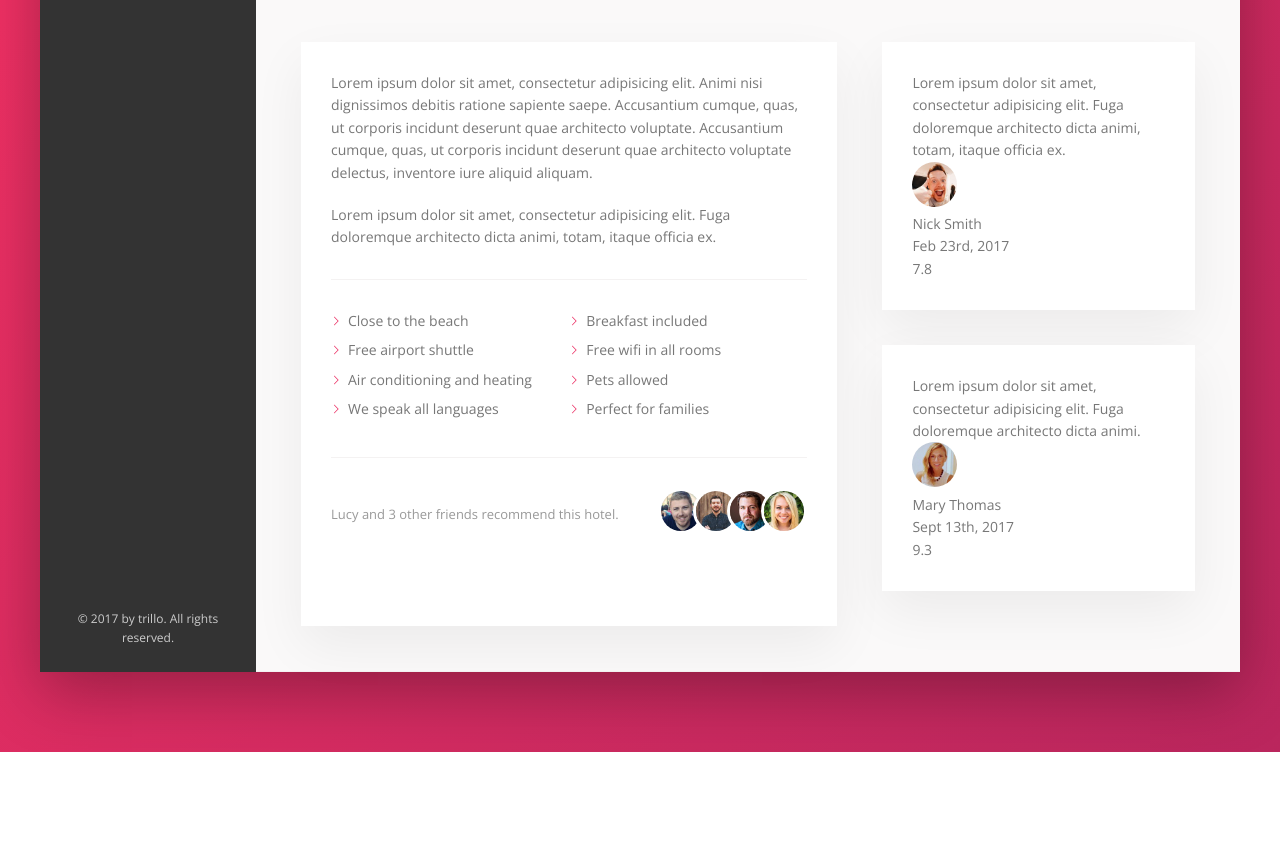
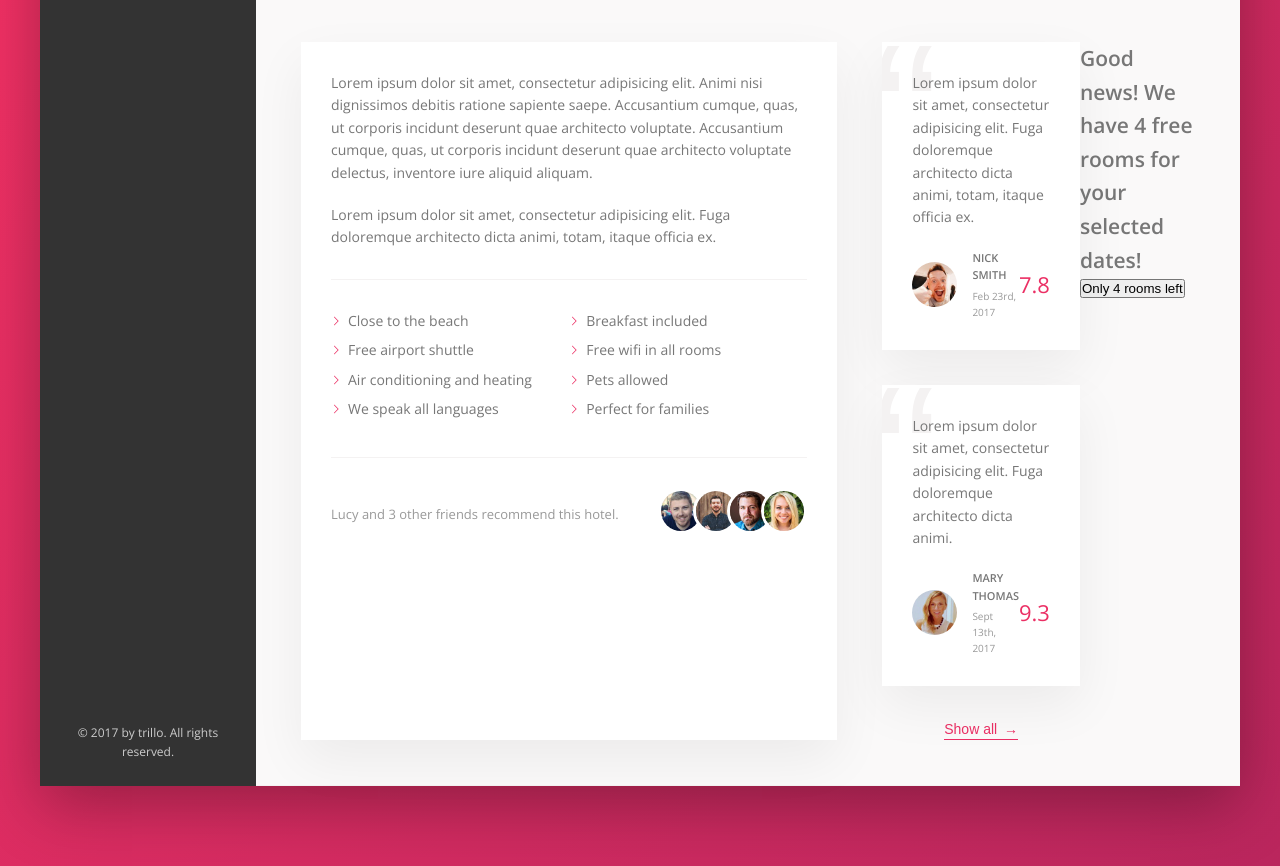
Before and after one commit to Panthari-Panthong/Learning-flexbox-Sass, a website: page index.html in a window 1280 px wide. Shown: the part 605-1471 px from the top of the page. Before the commit the page ends 1357 px from the top, so only its background shows below. Drawn offline with nearby package versions, Linux system fonts and the light colour scheme.

```diff
--- a/index.html
+++ b/index.html
@@ -197,7 +197,7 @@
                                     Lorem ipsum dolor sit amet, consectetur adipisicing elit. Fuga doloremque architecto dicta animi.
                                 </blockquote>
                                 <figcaption class="review__user">
-                                    <img src="img/user-2.jpg" alt="User 1" class="review__photo">
+                                    <img src="img/user-2.jpg" alt="User 2" class="review__photo">
                                     <div class="review__user-box">
                                         <p class="review__user-name">Mary Thomas</p>
                                         <p class="review__user-date">Sept 13th, 2017</p>
@@ -205,7 +205,18 @@
                                     <div class="review__rating">9.3</div>
                                 </figcaption>
                             </figure>
+
+                            <button class="btn-inline">Show all <span>&rarr;</span></button>
                             </div>
+
+                        <div class="cta">
+                            <h2 class="cta__book-now">
+                                Good news! We have 4 free rooms for your selected dates!
+                            </h2>
+                            <button class="btn">
+                                Only 4 rooms left
+                            </button>
+                        </div>
                     </div>
                 </main>
             </div>
--- a/sass/_components.scss
+++ b/sass/_components.scss
@@ -299,8 +299,17 @@
   cursor: pointer;
   transition: all .2s;
 
+  & span {
+    margin-left: 3px;
+    transition: margin-left .2s;
+  }
+
   &:hover {
     color: var(--color-grey-dark-1);
+
+    span {
+      margin-left: 8px;
+    }
   }
 
   &:focus {
@@ -412,35 +421,59 @@
   box-shadow: var(--shadow-light);
   padding: 3rem;
   margin-bottom: 3.5rem;
+  position: relative;
+  overflow: hidden;
 
 
   &__text {
-
+    margin-bottom: 2rem;
+    z-index: 10;
+    position: relative;
   }
 
   &__user {
-
+    display: flex;
+    align-items: center;
   }
 
   &__photo {
     height: 4.5rem;
     width: 4.5rem;
     border-radius: 50%;
+    margin-right: 1.5rem;
   }
 
   &__user-box {
-
+    margin-right: auto;
   }
 
   &__user-name {
-
+    font-size: 1.1rem;
+    font-weight: 600;
+    text-transform: uppercase;
+    margin-bottom: .4rem;
   }
 
   &__user-date {
-
+    font-size: 1rem;
+    color: var(--color-grey-dark-3);
   }
 
   &__rating {
+    color: var(--color-primary);
+    font-size: 2.2rem;
+    font-weight: 300;
+  }
 
+  &::before {
+    content: "\201C";
+    position: absolute;
+    top: -2.75rem;
+    left: -1rem;
+    line-height: 1;
+    font-size: 20rem;
+    color: var(--color-grey-light-2);
+    font-family: sans-serif;
+    z-index: 1;
   }
 }
--- a/sass/_layout.scss
+++ b/sass/_layout.scss
@@ -62,4 +62,8 @@
 
 .user-reviews {
   flex: 1;
+
+  display: flex;
+  flex-direction: column;
+  align-items: center;
 }
```
Also changed, not shown: css/style.css.
